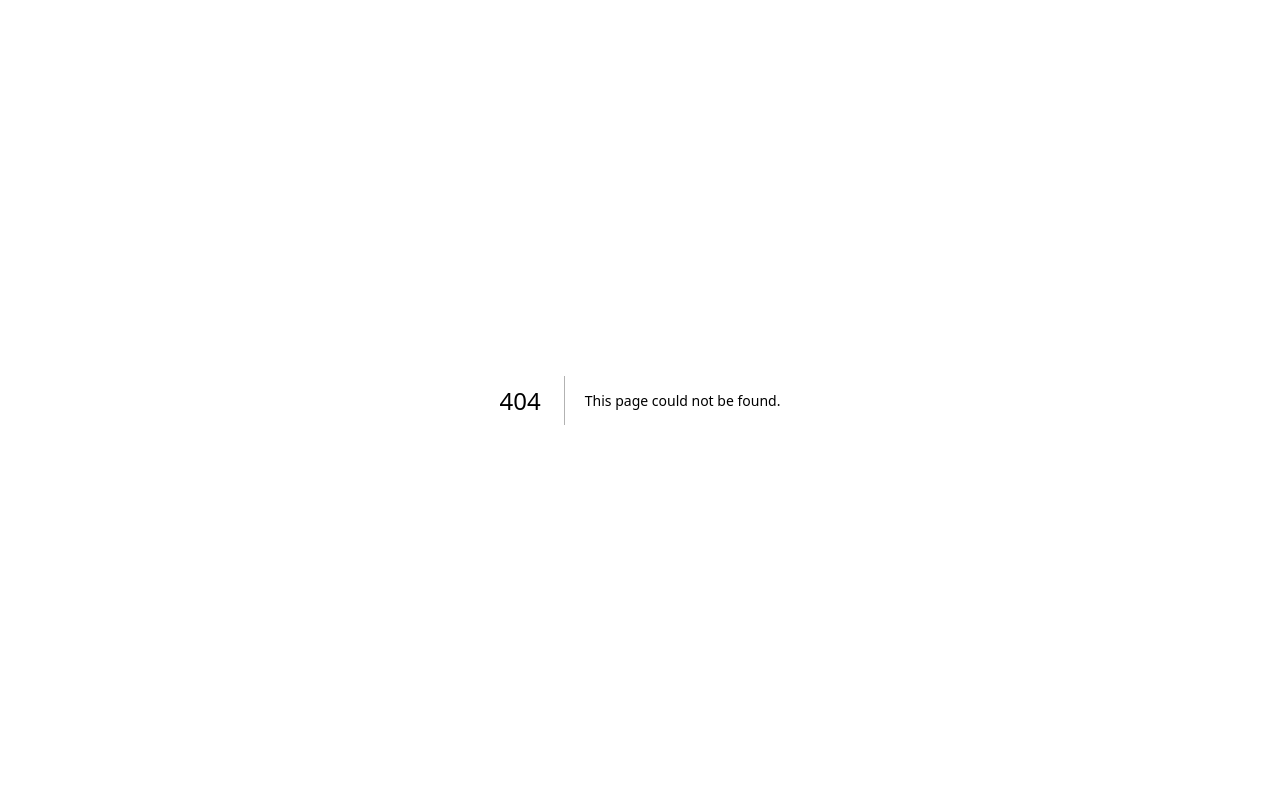
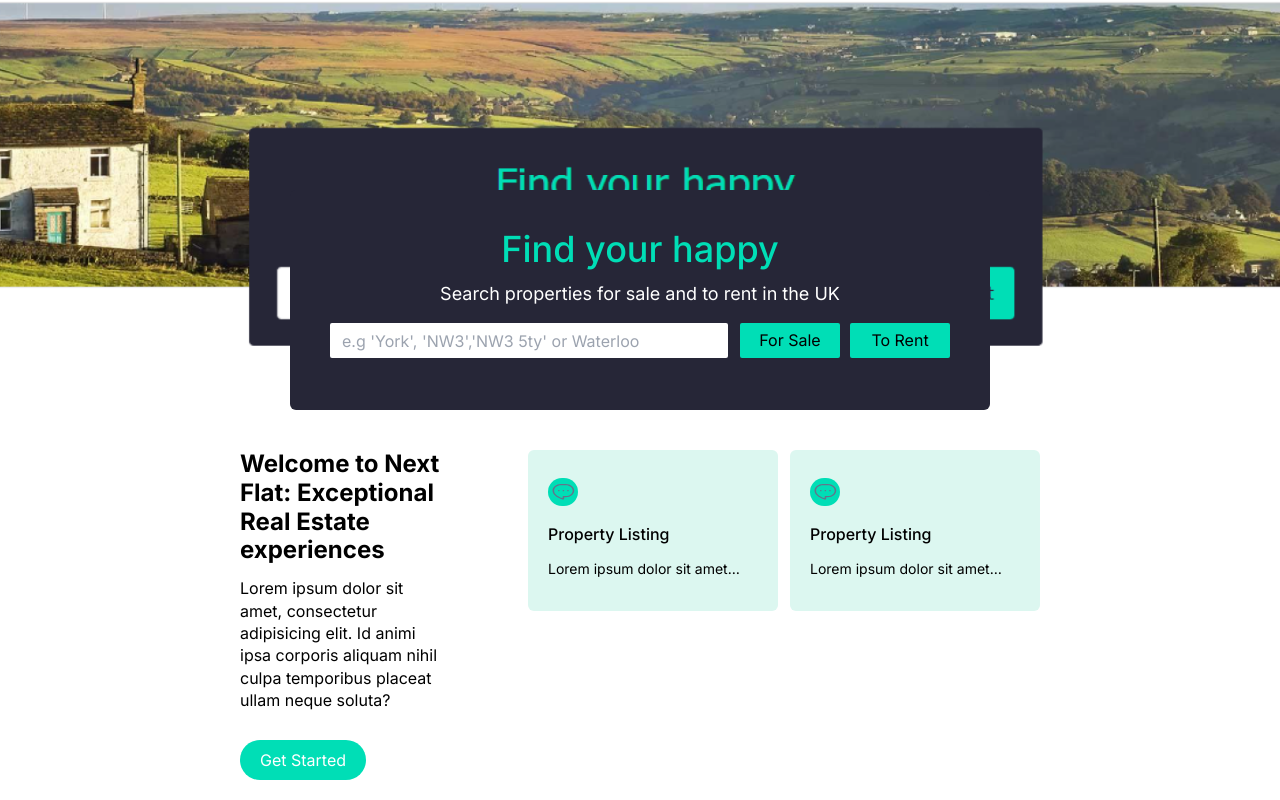
Before and after one commit to sakibsarkar/nextflat-dashboard, a Next.js app: page /home in a window 1280 px wide. Before the commit this address had no page. Built offline with nearby package versions, Linux system fonts and the light colour scheme.

Commit message:
home page added

```diff
--- /dev/null
+++ b/src/app/home/page.tsx
@@ -0,0 +1,84 @@
+import MessageIcon from "@/utils/icons/MessageIcon";
+import Image from "next/image";
+
+const HomePage = () => {
+  return (
+    <section>
+      <div className="w-full bg-red-300 h-[350px] relative flex justify-center">
+        <Image
+          src="/images/home.png"
+          alt=""
+          width={600}
+          height={300}
+          className="w-full h-full"
+        />
+        <div className="absolute bottom-[-60px] h-[250px] md:h-[220px] w-[90%] md:w-[700px] bg-[#262637] rounded-md px-[40px] py-[32px]">
+          <h1 className="text-[#00DEB6] text-[24px] md:text-[36px] font-medium text-center">
+            Find your happy
+          </h1>
+          <p className="text-white text-center text-[16px] md:text-[18px] pt-[4px]">
+            Search properties for sale and to rent in the UK
+          </p>
+          <div className="flex flex-col md:flex-row gap-[12px] pt-[16px]">
+            <input
+              className="px-3 rounded-sm w-full"
+              type="text"
+              placeholder="e.g 'York', 'NW3','NW3 5ty' or Waterloo "
+            />
+            <div className="flex justify-center gap-[10px]">
+              <button className="bg-[#00DEB6] rounded-sm text-[16px] leading-[120%] capitalize py-[8px] px-[12px] min-w-[100px]">
+                For Sale
+              </button>
+              <button className="bg-[#00DEB6] rounded-sm text-[16px] leading-[120%] capitalize py-[8px] px-[12px] min-w-[100px]">
+                To Rent
+              </button>
+            </div>
+          </div>
+        </div>
+      </div>
+      <div className="flex flex-col lg:flex-row justify-between w-full px-[32px] lg:px-[0px] lg:w-[800px] mx-auto mt-[100px] pb-[20px]">
+        <div className="lg:w-[200px]">
+          <h4 className="font-bold text-[24px] leading-[120%]">
+            Welcome to Next Flat: Exceptional Real Estate experiences
+          </h4>
+          <p className="pt-[12px] text-[16px] leading-[140%]">
+            Lorem ipsum dolor sit amet, consectetur adipisicing elit. Id animi
+            ipsa corporis aliquam nihil culpa temporibus placeat ullam neque
+            soluta?
+          </p>
+          <button className="rounded-3xl bg-[#00DEB6] px-[20px] py-[8px] text-white mt-[28px]">
+            Get Started
+          </button>
+        </div>
+        <div className="grid grid-cols-1 md:grid-cols-2 gap-[12px] pt-[40px] lg:pt-0">
+          <div className="px-[20px] pt-[28px] pb-[32px] bg-[#DCF7F0] rounded-md lg:w-[250px] h-fit">
+            <div className="w-[30px] h-[28px] bg-[#00DEB6] rounded-full flex justify-center items-center">
+              <MessageIcon width={24} height={24} />
+            </div>
+            <h5 className="pt-[16px] font-medium text-[16px]">
+              Property Listing
+            </h5>
+            <p className="line-clamp-1 pt-[12px] text-[14px]">
+              Lorem ipsum dolor sit amet consectetur adipisicing
+            </p>
+          </div>
+          <div className="px-[20px] pt-[28px] pb-[32px] bg-[#DCF7F0] rounded-md lg:w-[250px] h-fit">
+            <div className="w-[30px] h-[28px] bg-[#00DEB6] rounded-full flex justify-center items-center">
+              <MessageIcon width={24} height={24} />
+            </div>
+            <h5 className="pt-[16px] font-medium text-[16px]">
+              Property Listing
+            </h5>
+            <p className="line-clamp-1 pt-[12px] text-[14px]">
+              Lorem ipsum dolor sit amet consectetur adipisicing
+            </p>
+          </div>
+        </div>
+      </div>
+    </section>
+  );
+};
+
+// DCF7F0
+
+export default HomePage;
--- a/src/components/Addroom/Addroom.tsx
+++ b/src/components/Addroom/Addroom.tsx
@@ -20,7 +20,15 @@ const Addroom = ({
           <EnableBox text="Private Balcony" />
           <div className="flex gap-3 items-start">
             <EnableBox text="Furniture" />
-            <WhatIsInclude serviceArr={[""]} />
+            <WhatIsInclude
+              serviceArr={[
+                "Desk",
+                "Wardrobe",
+                "Bed",
+                "Washer / dryer",
+                "other",
+              ]}
+            />
           </div>
           <div className="flex gap-5 mt-[20px]">
             <div className="w-[169px] h-[63px] relative">
--- a/src/components/FilterBox/FilterBox.tsx
+++ b/src/components/FilterBox/FilterBox.tsx
@@ -48,7 +48,7 @@ const FilterBox: React.FC<{ optionArr: string[]; placeholder: string }> = ({
       </div>
 
       <button className="w-full py-[13px] bg-[#6979F8] rounded-[4px] text-white mt-[19px]">
-        Apply
+        Apply Filter
       </button>
     </div>
   );
--- /dev/null
+++ b/src/utils/icons/MessageIcon.tsx
@@ -0,0 +1,42 @@
+const MessageIcon = ({ width = 18, height = 15 }) => {
+  return (
+    <svg
+      xmlns="http://www.w3.org/2000/svg"
+      width={width}
+      height={height}
+      viewBox="0 0 18 15"
+      fill="none"
+    >
+      <g clipPath="url(#clip0_100_26678)">
+        <path
+          d="M11.1755 1.43845H7.40295C3.9538 1.43845 1.15137 3.69542 1.15137 6.46636C1.15137 9.2373 3.30708 11.1814 8.58859 13.1479C8.72332 13.1926 8.83111 13.2149 8.96584 13.2149C9.15447 13.2149 9.31615 13.1702 9.47783 13.0809C9.74729 12.9468 9.90897 12.701 9.90897 12.4328V11.4719H11.1755C14.6246 11.4719 17.454 9.21495 17.454 6.44401C17.454 3.67307 14.6246 1.43845 11.1755 1.43845ZM11.1755 10.511H9.61256C9.10057 10.511 8.66943 10.8686 8.66943 11.2932V12.12C4.11548 10.377 2.33701 8.76803 2.33701 6.48871C2.33701 4.27642 4.60051 2.46638 7.40295 2.46638H11.1755C13.9509 2.46638 16.2414 4.27642 16.2414 6.48871C16.2414 8.70099 13.9509 10.511 11.1755 10.511Z"
+          fill="#64748B"
+        />
+        <path
+          d="M5.86684 5.97473C5.51653 5.97473 5.24707 6.19819 5.24707 6.4887C5.24707 6.7792 5.51653 7.00266 5.86684 7.00266C6.21714 7.00266 6.48661 6.7792 6.48661 6.4887C6.48661 6.19819 6.21714 5.97473 5.86684 5.97473Z"
+          fill="#64748B"
+        />
+        <path
+          d="M9.28871 5.97473C8.93841 5.97473 8.66895 6.19819 8.66895 6.4887C8.66895 6.7792 8.93841 7.00266 9.28871 7.00266C9.61207 7.00266 9.90848 6.7792 9.90848 6.4887C9.90848 6.19819 9.61207 5.97473 9.28871 5.97473Z"
+          fill="#64748B"
+        />
+        <path
+          d="M12.7116 5.97473C12.3613 5.97473 12.0918 6.19819 12.0918 6.4887C12.0918 6.7792 12.3613 7.00266 12.7116 7.00266C13.0619 7.00266 13.3313 6.7792 13.3313 6.4887C13.3313 6.19819 13.0349 5.97473 12.7116 5.97473Z"
+          fill="#64748B"
+        />
+      </g>
+      <defs>
+        <clipPath id="clip0_100_26678">
+          <rect
+            width="17.2457"
+            height="14.3016"
+            fill="white"
+            transform="translate(0.666016 0.187042)"
+          />
+        </clipPath>
+      </defs>
+    </svg>
+  );
+};
+
+export default MessageIcon;
```
Also changed, not shown: public/images/home.png (added).
